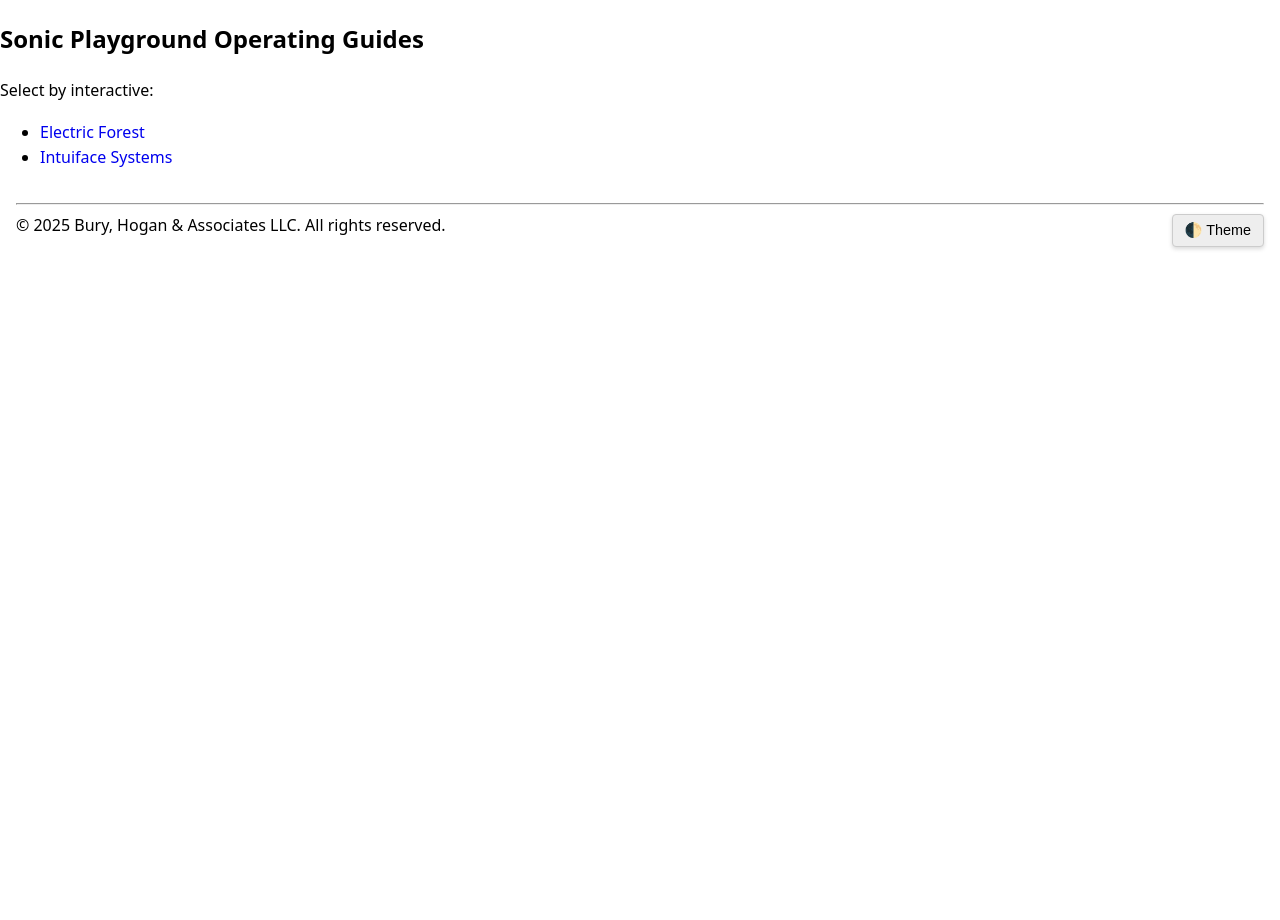
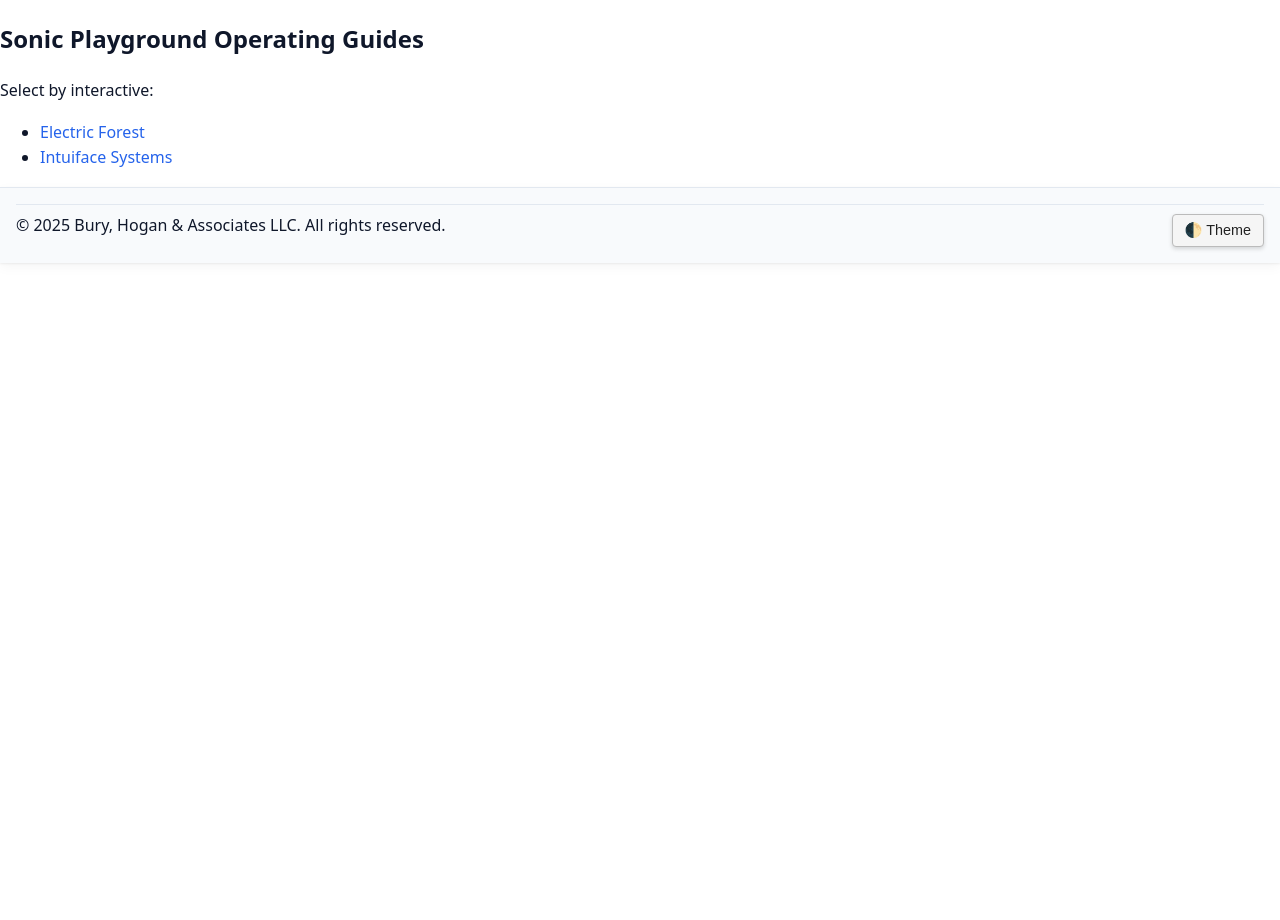
Before and after one commit to buryhoganllc/sonic-playground-guides, a Jekyll site: the page built from index.md, in a window 1280 px wide. Built offline with Jekyll 4.4.1, drawn with Linux system fonts in a browser that asks for light colours.

Commit message:
update theme-toggle.css

```diff
--- a/assets/css/theme-toggle.css
+++ b/assets/css/theme-toggle.css
@@ -1,52 +1,141 @@
-/* ===================================================== */
-/* theme-toggle.css – Visual styles for the theme button */
-/* ===================================================== */
+/* ========================================================= */
+/* theme-toggle.css – Global color tokens + button visuals   */
+/* ========================================================= */
 
-/* Base button look */
+/* ---------- Light tokens (default) ---------- */
+:root {
+  /* App */
+  --bg: #ffffff;
+  --fg: #0f172a;            /* slate-900 */
+  --muted-fg: #475569;      /* slate-600 */
+  --border: #e2e8f0;        /* slate-200 */
+  --card: #f8fafc;          /* slate-50 */
+  --shadow: 0 1px 2px rgba(0, 0, 0, .06), 0 4px 12px rgba(0, 0, 0, .04);
+
+  /* Accent */
+  --accent: #2563eb;        /* blue-600 */
+  --accent-contrast: #ffffff;
+
+  /* Links */
+  --link: #2563eb;
+  --link-hover: #1e40af;
+
+  /* Code */
+  --code-bg: #f6f8fa;       /* GitHub-like */
+  --code-inline-bg: #f3f4f6;
+  --code-fg: #24292e;
+
+  /* Theme button (light) */
+  --button-bg: #f5f5f5;
+  --button-hover-bg: #e5e5e5;
+  --button-text: #222;
+  --button-border: #bbb;
+}
+
+/* ---------- Dark tokens (manual override) ---------- */
+html[data-theme="dark"] {
+  --bg: #0b1220;
+  --fg: #e5e7eb;
+  --muted-fg: #9aa4b2;
+  --border: #1f2937;
+  --card: #0f172a;
+  --shadow: 0 1px 2px rgba(0, 0, 0, .5), 0 8px 24px rgba(0, 0, 0, .35);
+
+  --accent: #60a5fa;
+  --accent-contrast: #0b1220;
+
+  --link: #93c5fd;
+  --link-hover: #60a5fa;
+
+  --code-bg: #0d1117;
+  --code-inline-bg: #111827;
+  --code-fg: #c9d1d9;
+
+  /* Theme button (dark) */
+  --button-bg: #333;
+  --button-hover-bg: #444;
+  --button-text: #f5f5f5;
+  --button-border: #555;
+}
+
+/* ---------- Respect system preference if no manual choice ---------- */
+@media (prefers-color-scheme: dark) {
+  :root:not([data-theme]) {
+    color-scheme: dark;
+    --bg: #0b1220;
+    --fg: #e5e7eb;
+    --muted-fg: #9aa4b2;
+    --border: #1f2937;
+    --card: #0f172a;
+    --shadow: 0 1px 2px rgba(0, 0, 0, .5), 0 8px 24px rgba(0, 0, 0, .35);
+
+    --accent: #60a5fa;
+    --accent-contrast: #0b1220;
+
+    --link: #93c5fd;
+    --link-hover: #60a5fa;
+
+    --code-bg: #0d1117;
+    --code-inline-bg: #111827;
+    --code-fg: #c9d1d9;
+
+    --button-bg: #333;
+    --button-hover-bg: #444;
+    --button-text: #f5f5f5;
+    --button-border: #555;
+  }
+}
+
+/* ---------- Base application ---------- */
+html, body {
+  background: var(--bg);
+  color: var(--fg);
+}
+
+a {
+  color: var(--link);
+}
+a:hover, a:focus {
+  color: var(--link-hover);
+}
+
+hr {
+  border: 0;
+  border-top: 1px solid var(--border);
+}
+
+/* Code styling hooks (works with or without separate syntax CSS) */
+code {
+  background: var(--code-inline-bg);
+  color: var(--code-fg);
+}
+pre, .highlight {
+  background: var(--code-bg);
+  color: var(--code-fg);
+  border: 1px solid var(--border);
+}
+
+/* ---------- Theme button visuals ---------- */
 #theme-toggle {
-  background: var(--button-bg, #eee);
-  color: var(--button-text, #000);
-  border: 1px solid var(--border, #ccc);
+  background: var(--button-bg);
+  color: var(--button-text);
+  border: 1px solid var(--button-border);
   border-radius: 4px;
   padding: 0.5rem 0.75rem;
   font-size: 0.9rem;
   cursor: pointer;
   line-height: 1;
   user-select: none;
-
-  /* Shadow for depth */
   box-shadow: 0 2px 4px rgba(0,0,0,0.15);
 }
 
-/* Hover & focus states */
 #theme-toggle:hover,
 #theme-toggle:focus {
-  background: var(--button-hover-bg, #ddd);
+  background: var(--button-hover-bg);
   outline: none;
 }
 
-/* Optional: Active click feedback */
 #theme-toggle:active {
   transform: scale(0.97);
   box-shadow: 0 1px 2px rgba(0,0,0,0.2);
 }
-
-/* ========================= */
-/* Light mode overrides      */
-/* ========================= */
-html[data-theme='light'] {
-  --button-bg: #f5f5f5;
-  --button-hover-bg: #e5e5e5;
-  --button-text: #222;
-  --border: #bbb;
-}
-
-/* ========================= */
-/* Dark mode overrides       */
-/* ========================= */
-html[data-theme='dark'] {
-  --button-bg: #333;
-  --button-hover-bg: #444;
-  --button-text: #f5f5f5;
-  --border: #555;
-}
```
